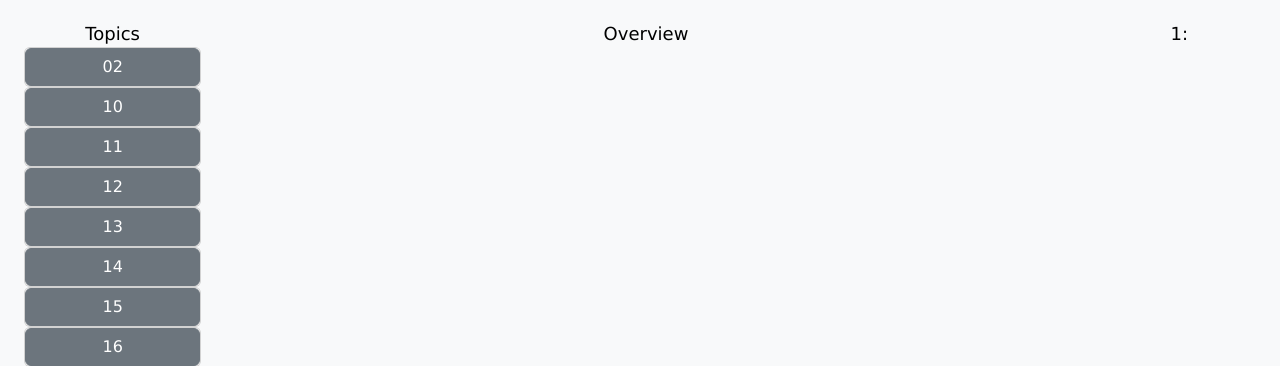
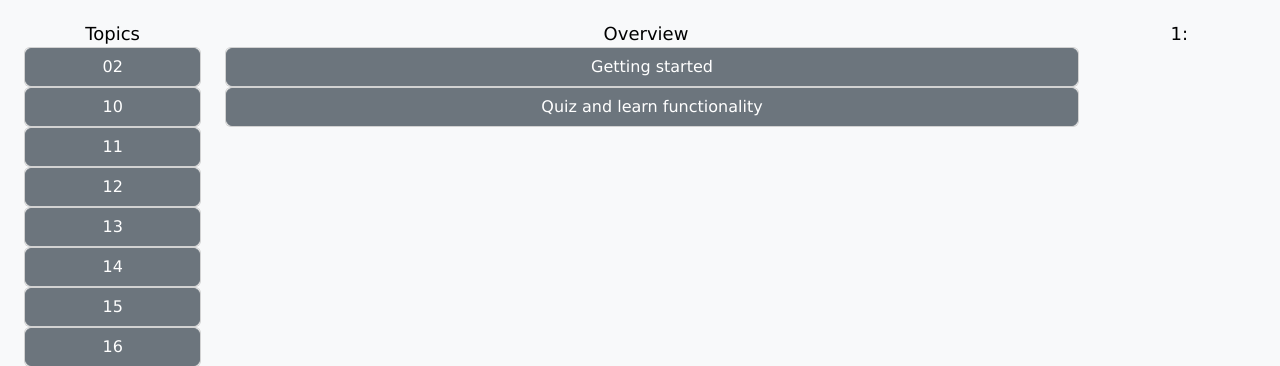
Before and after one commit to Hikyn/anki-based-web-learning, a Flask app: page / in a window 1280 px wide. Shown: the part 64-430 px from the top of the page. Run offline with Flask 2, Linux system fonts and the light colour scheme; a user stored in the database is signed in; some libraries are stand-ins or nearby versions.

Commit message:
Added FAQ to overview

```diff
--- a/templates/index.html
+++ b/templates/index.html
@@ -47,6 +47,7 @@
                 Topics
                 <div class="row centered noMargin control-scroll">
                     {% for table in userTables %}
+
                     <div class="row">
                         <div class="col-sm-12 header-1">
                             <div class="card card-block centered">
@@ -56,9 +57,9 @@
                             </div>
 
                             {% if currentTable == table["main_table"] %}
-                            <div class="col-sm-12 flex-md-last collapse show" id="table{{ table["main_table"] }}">
+                            <div class="col-sm-12 collapse show align-items-start" id="table{{ table["main_table"] }}">
                             {% else %}
-                            <div class="col-sm-12 flex-md-last collapse" id="table{{ table["main_table"] }}">
+                            <div class="col-sm-12 collapse align-items-start" id="table{{ table["main_table"] }}">
                             {% endif %}
                                 <div class="card card-body">
                                     {% for unit in categories %}
@@ -102,10 +103,8 @@
                                     </form>
                                 </div>
                             </div>
-
                         </div>
                     </div>
-
                     {% endfor %}
                 </div>
                 {% if editTables == 1 %}
@@ -178,6 +177,40 @@
                     <input autocomplete="off" class="form-control" id="category" name="category" value="{{ currentCategory }}" type="hidden">
                 </form>
                 {% endif %}
+                <div class="row">
+                    <div class="col-sm-12 header-1">
+                        <div class="card card-block centered">
+                            <a class="btn btn-secondary" href="#faq" role="button" data-bs-toggle="collapse" aria-expanded="false" aria-controls="faq">
+                                Getting started
+                            </a>
+                        </div>
+
+                        <div class="col-sm-12 flex-md-last collapse" id="faq">
+                            <h5>1. You can add <strong>Topics</strong> to learn by pressing "Edit topics" button. </h5>
+                            <h6>Example topic: EnglishB1</h6>
+
+                            <h5>2. After that you can expand topic and add <strong>Category</strong> inside of it by pressing "Edit". </h5>
+                            <h6>Example category: Animals.</h6>
+
+                            <h5>3. Final step is to select created <strong>Category</strong> and add <strong>Words</strong> to it. Button will be on the right or at the bottom of a screen depending on screen resolution.</h5>
+                            <h6>Example word: Cat.</h6>
+                        </div>
+                    </div>
+                    <div class="col-sm-12 header-1">
+                        <div class="card card-block centered">
+                            <a class="btn btn-secondary" href="#faq2" role="button" data-bs-toggle="collapse" aria-expanded="false" aria-controls="faq2">
+                                Quiz and learn functionality
+                            </a>
+                        </div>
+
+                        <div class="col-sm-12 flex-md-last collapse" id="faq2">
+                            <h5><strong>Quiz</strong> allows to take test of all words in category.</h5>
+                            <h6>Depending on a results of a <strong>Quiz</strong>, you will see completion chart, as well as all words that you got right or wrong.</h6>
+
+                            <h5>You can <strong>Learn</strong> all words that were incorrect or which are new addition to a Word list.</h5>
+                        </div>
+                    </div>
+                </div>
             </div>
             <div class="col-sm-4 col-md-4 col-lg-2 header-1">
                 {% if currentCategory != "" %}
```
